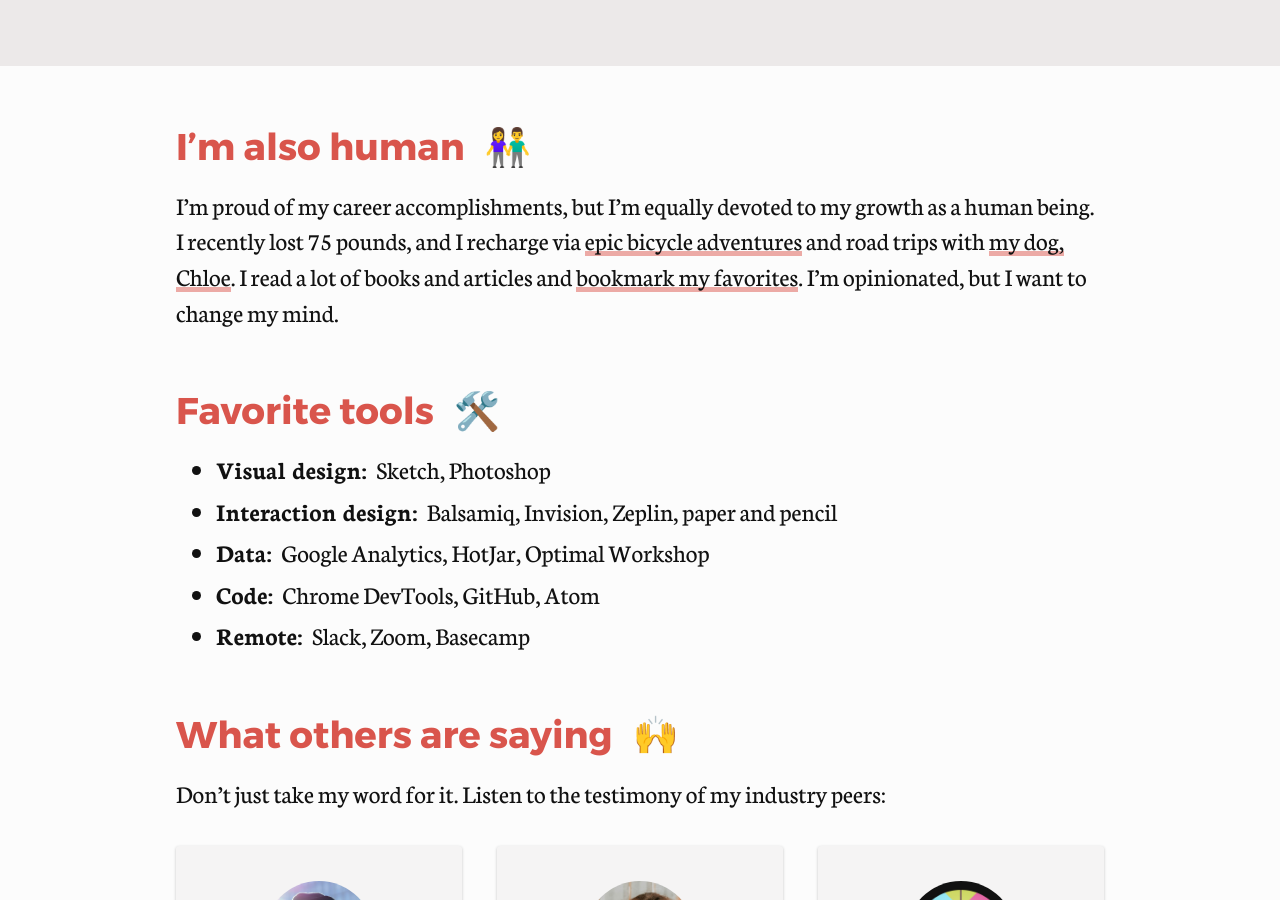
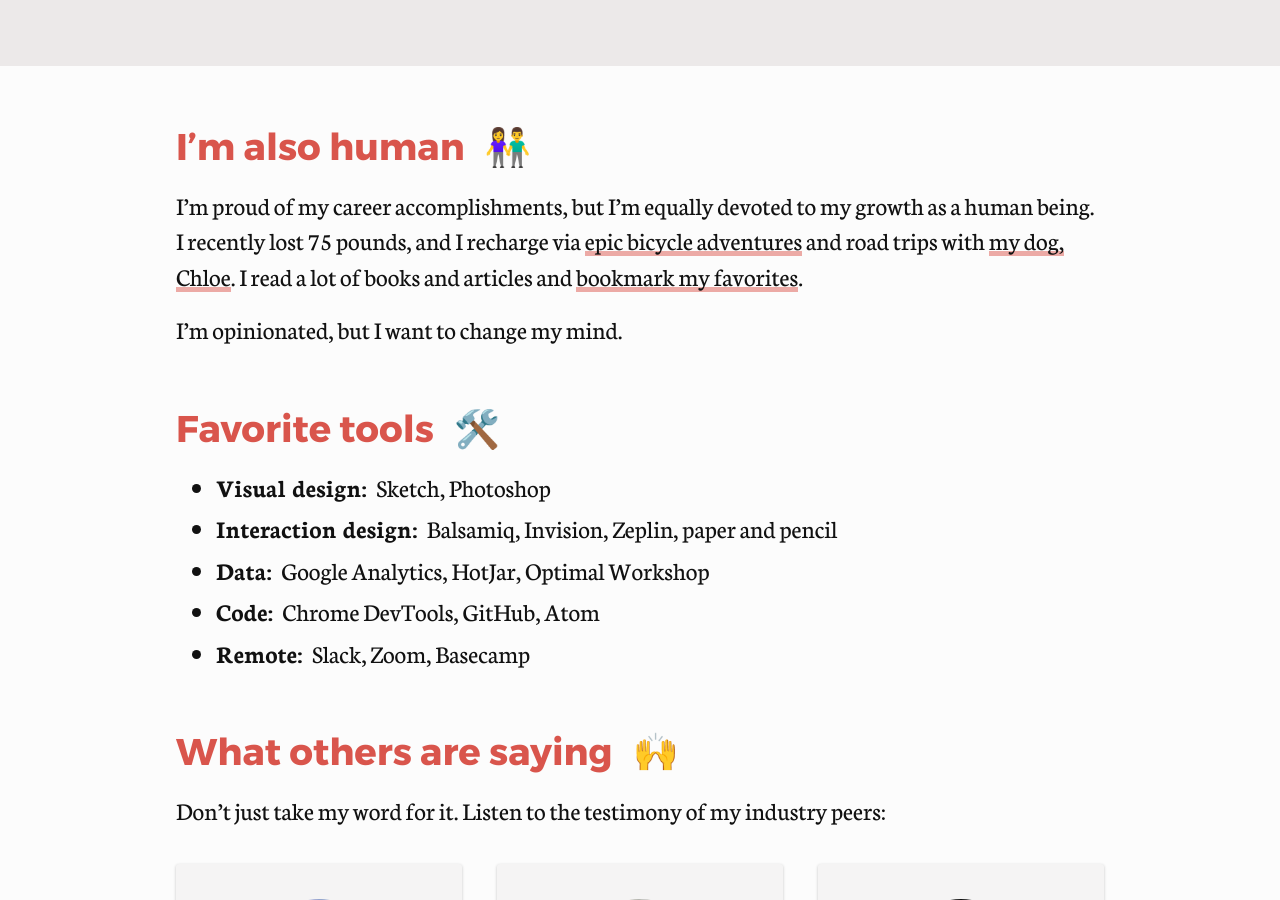
Before and after one commit to edelstone/my-website, a Jekyll site: the page built from codepen.html, in a window 1280 px wide and 900 px high, scrolled down 2012 px. Built offline with Jekyll 4.4.1, drawn with Linux system fonts in a browser that asks for light colours.

Commit message:
adds paragraph separator

```diff
--- a/codepen.html
+++ b/codepen.html
@@ -70,7 +70,8 @@ button-next-link: /portfolio
 
 		<div class="reasons-im-a-fit">
 			<h2>I’m also human <span class="emoji">👫</span></h2>
-			<p>I’m proud of my career accomplishments, but I’m equally devoted to my growth as a human being. I recently lost 75 pounds, and I recharge via <a href="https://photos.app.goo.gl/ibakW6gsRauxRT9D3">epic bicycle adventures</a> and road trips with <a href="https://photos.app.goo.gl/NgCfeXFpNXnYUSYD3">my dog, Chloe</a>. I read a lot of books and articles and <a href="https://pinboard.in/u:tsanzer">bookmark my favorites</a>. I’m opinionated, but I want to change my mind.</p>
+			<p>I’m proud of my career accomplishments, but I’m equally devoted to my growth as a human being. I recently lost 75 pounds, and I recharge via <a href="https://photos.app.goo.gl/ibakW6gsRauxRT9D3">epic bicycle adventures</a> and road trips with <a href="https://photos.app.goo.gl/NgCfeXFpNXnYUSYD3">my dog, Chloe</a>. I read a lot of books and articles and <a href="https://pinboard.in/u:tsanzer">bookmark my favorites</a>.</p>
+			<p>I’m opinionated, but I want to change my mind.</p>
 		</div>
 
 		<div class="reasons-im-a-fit">
```
